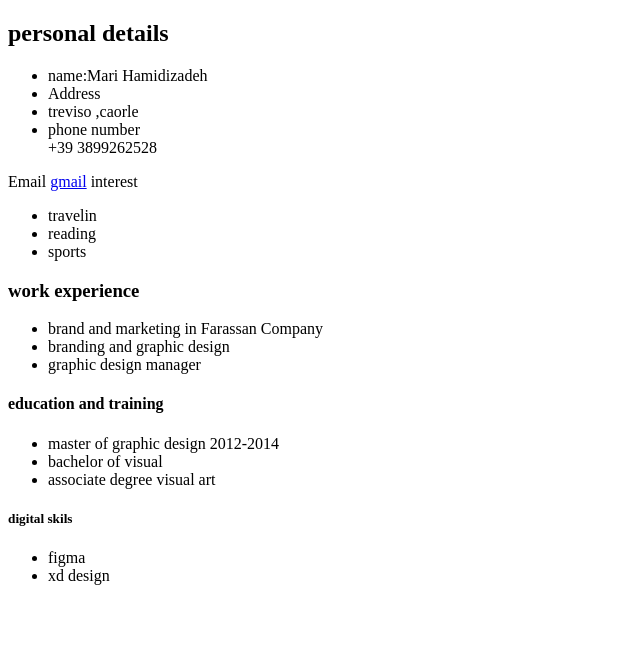
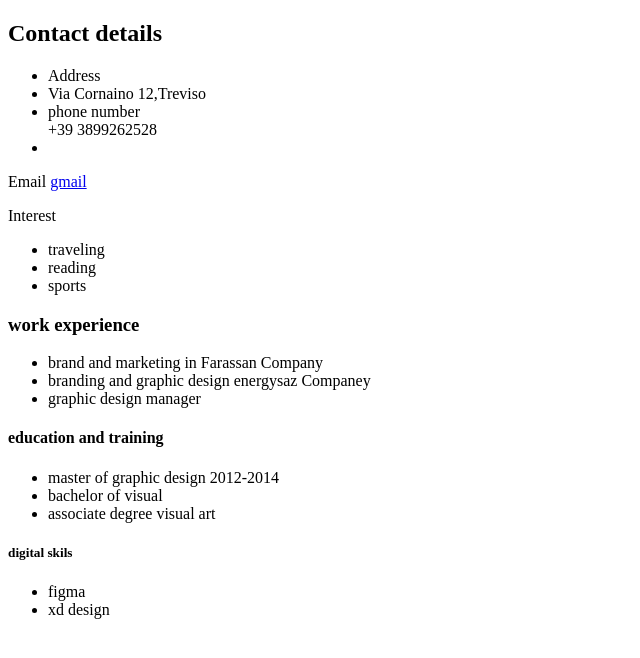
Before and after one commit to mariah1772/my-html-CV, a plain HTML site: page index.html in a window 1280 px wide. Shown: the part 60-718 px from the top of the page, without its empty margins (0-640 px from the left). Drawn offline with Linux system fonts and the light colour scheme.

Commit message:
Update index.html

```diff
--- a/index.html
+++ b/index.html
@@ -8,26 +8,30 @@
 </head>
 <body>
     <h1><b>Maria Hamidizadeh</b></h1>
-    <h2><b>personal details</b></h2>
-    <ul><li>name:Mari Hamidizadeh</li>
+    <h2><b>Contact details </b></h2>
+    <ul>
         <li>Address</li>
-        <li>treviso ,caorle</li>
+        <li>Via Cornaino 12,Treviso</li>
         <li>phone number</li>
         +39 3899262528
+        <li>
+            <a href="linkedin"></a>
+        </li>
     </ul>
         Email
         <a href="mailto:maryamhamidi177@gmail.com">gmail</a>
-        interest
+       <div><p>Interest</p>
         <ul>
-        <li>travelin</li>
+        <li>traveling</li>
         <li>reading</li>
         <li>sports</li>
     </ul>
+    </div>
     </p>
     <h3><b>work experience</b></h3>
     <ul>
     <li>brand and marketing in Farassan Company</li>
-    <li>branding and graphic design </li>
+    <li>branding and graphic design energysaz Companey </li>
     <li>graphic design manager</li>
     </ul>
     <h4><b>education and training</b> </h4>
@@ -41,9 +45,6 @@
 <li>figma</li>
 <li>xd design</li>
 
-
-
-
     </ul>
 
 
```
